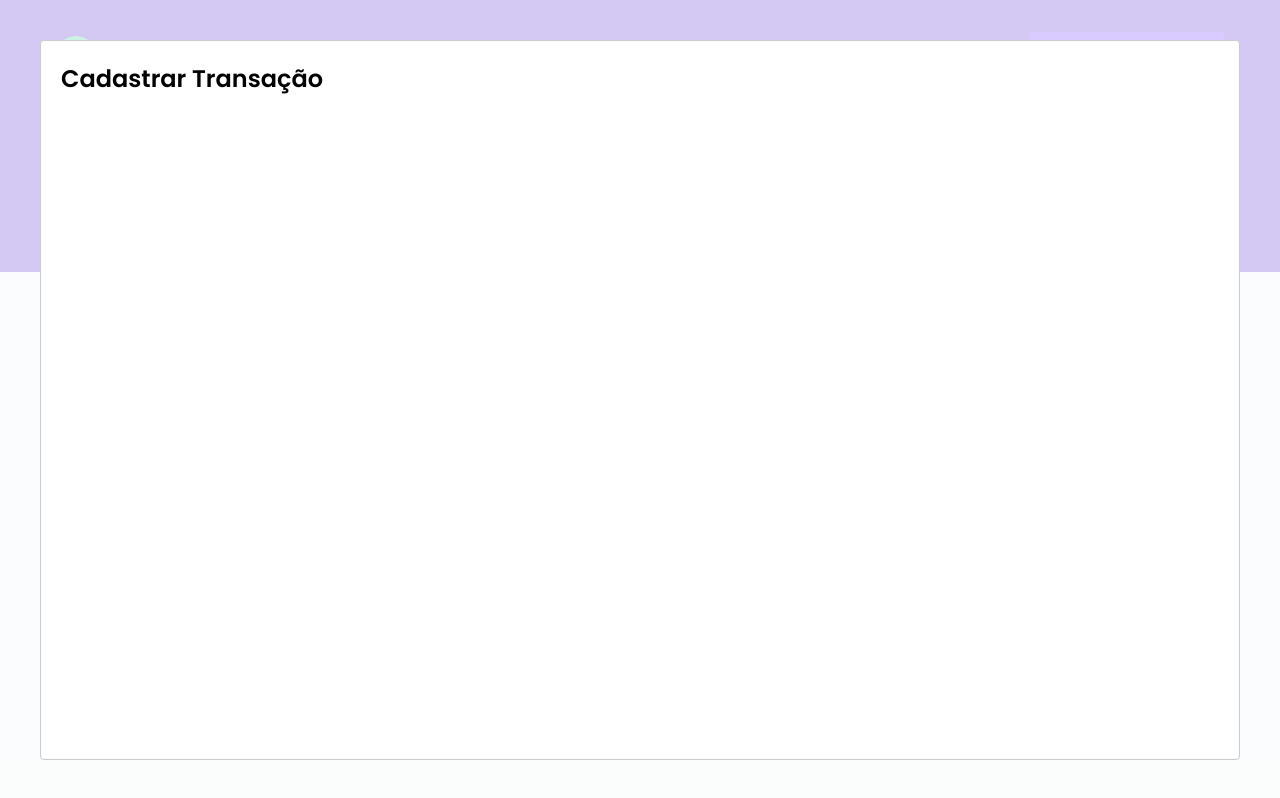
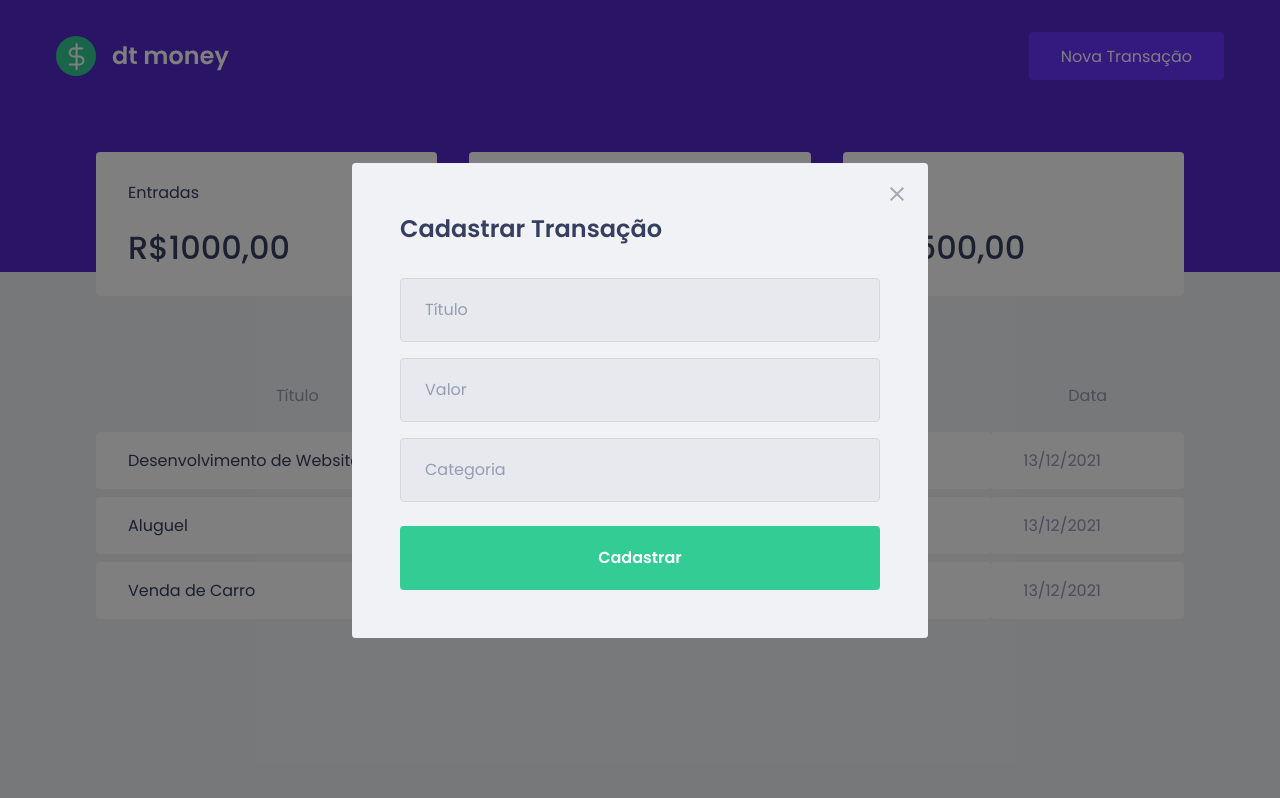
Before and after one commit to FelipeTorress/dtmoney-ignite-rocketseat, a React (Create React App) app: page / in a window 1280 px wide. Both pictures are taken after a click on the button "Nova Transação". Built offline with nearby package versions, Linux system fonts and the light colour scheme; no server answers; what miragejs would draw is missing.

Commit message:
Estilizando o modal

```diff
--- a/src/components/newTransactionModal/index.tsx
+++ b/src/components/newTransactionModal/index.tsx
@@ -1,4 +1,7 @@
 import Modal from 'react-modal';
+import { Container } from './styles';
+
+import closeImg from '../../assets/close.svg'
 
 interface newTransactionModalProps {
     isOpen: boolean;
@@ -10,8 +13,23 @@
         <Modal
           isOpen={isOpen}
           onRequestClose={onRequestClose}
+          overlayClassName="react-modal-overlay"
+          className="react-modal-content"
       >
-          <h2>Cadastrar Transação</h2>
+          <button
+            type='button'
+            onClick={onRequestClose}
+            className='react-modal-close'
+          >
+              <img src={closeImg} alt="Fechar" />
+          </button>
+          <Container>
+            <h2>Cadastrar Transação</h2>
+            <input type="text" placeholder='Título' />
+            <input type="number" placeholder='Valor' />
+            <input type="text" placeholder='Categoria' />
+            <button type="submit">Cadastrar</button>
+          </Container>
       </Modal>
     );
 }
--- a/src/components/newTransactionModal/styles.ts
+++ b/src/components/newTransactionModal/styles.ts
@@ -1,5 +1,48 @@
 import styled from "styled-components";
 
-export const Container = styled.header`
+export const Container = styled.form`
+    h2 {
+        color: var(--text-title);
+        font-size: 1.5rem;
+        margin-bottom:2rem;
+    }
 
+    input {
+        width:100%;
+        padding:1.5rem;
+        height:4rem;
+        border-radius:0.25rem;
+
+        border: 1px solid #d7d7d7;
+        background: #e7e9ee;
+
+        font-weight: 400;
+        font-size:1rem;
+
+        &::placeholder{
+            color: var(--text-body);
+        }
+
+        & + input {
+            margin-top:1rem;
+        }
+    }
+
+    button[type="submit"]{
+        width: 100%;
+        padding: 0 1.5rem;
+        height: 4rem;
+        background: var(--green);
+        color: #FFF;
+        border-radius:0.25rem;
+        border: 0;
+        font-size: 1rem;
+        margin-top:1.5rem;
+        font-weight: 600;
+        transition: filter 0.2s;
+
+        &:hover{
+            filter: brightness(0.9);
+        }
+    }
 `;
--- a/src/styles/global.ts
+++ b/src/styles/global.ts
@@ -52,4 +52,37 @@
         opacity:0.6;
         cursor: not-allowed;
     }
+
+    .react-modal-overlay{
+        background: rgba(0,0,0,0.5);
+        position:fixed;
+        top: 0;
+        bottom:0;
+        right:0;
+        left:0;
+
+        display:flex;
+        align-items: center;
+        justify-content:center;
+    }
+    .react-modal-content{
+        width: 100%;
+        max-width: 576px;
+        background: var(--background);
+        padding: 3rem;
+        position: relative;
+        border-radius: 0.24rem;
+    }
+    .react-modal-close {
+        position: absolute;
+        right: 1.5rem;
+        top: 1.5rem;
+        border: 0;
+        background: transparent;
+
+        transition: filter 0.2s;
+        &:hover{
+            filter: brightness(0.8)
+        }
+    }
 `
```
